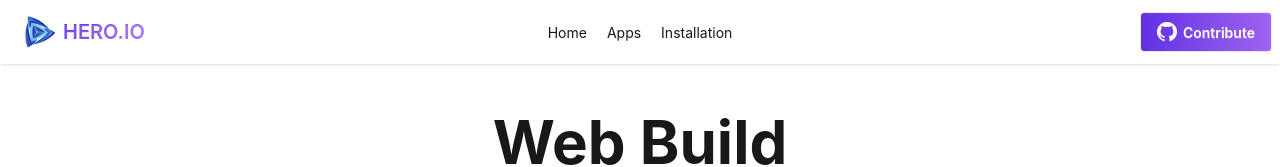
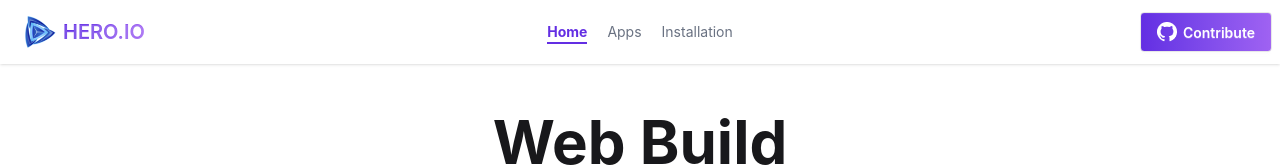
Before and after one commit to MahfuzulIslamPranto/hero-apps, a React (Vite) app: page / in a window 1280 px wide. Shown: the top 167 px of the page. Built offline with nearby package versions, Linux system fonts and the light colour scheme.

Commit message:
navbar active function and underline and color added

```diff
--- a/src/Components/Header/Navbar.jsx
+++ b/src/Components/Header/Navbar.jsx
@@ -4,10 +4,13 @@ import vectorgitlogo from '../../assets/Vector (1).png'
 import { NavLink } from 'react-router';
 
 const Navbar = () => {
+    const activeNavStyle = ({isActive}) =>{
+        return isActive ? 'text-[#632EE3] border-b-2 font-bold border-[#632EE3]' : 'text-gray-500';
+    }
     const link = <>
-        <NavLink to={'/'}><a href="">Home</a></NavLink>
-        <NavLink to={'/Apps'}><a href="">Apps</a></NavLink>
-        <NavLink to={'/Installed'}><a href="">Installation</a></NavLink>
+        <NavLink className={activeNavStyle} to={'/'}>Home</NavLink>
+        <NavLink className={activeNavStyle} to={'/Apps'}>Apps</NavLink>
+        <NavLink className={activeNavStyle} to={'/Installed'}>Installation</NavLink>
     </>
     return (
         <div className="navbar bg-base-100 shadow-sm">
```
